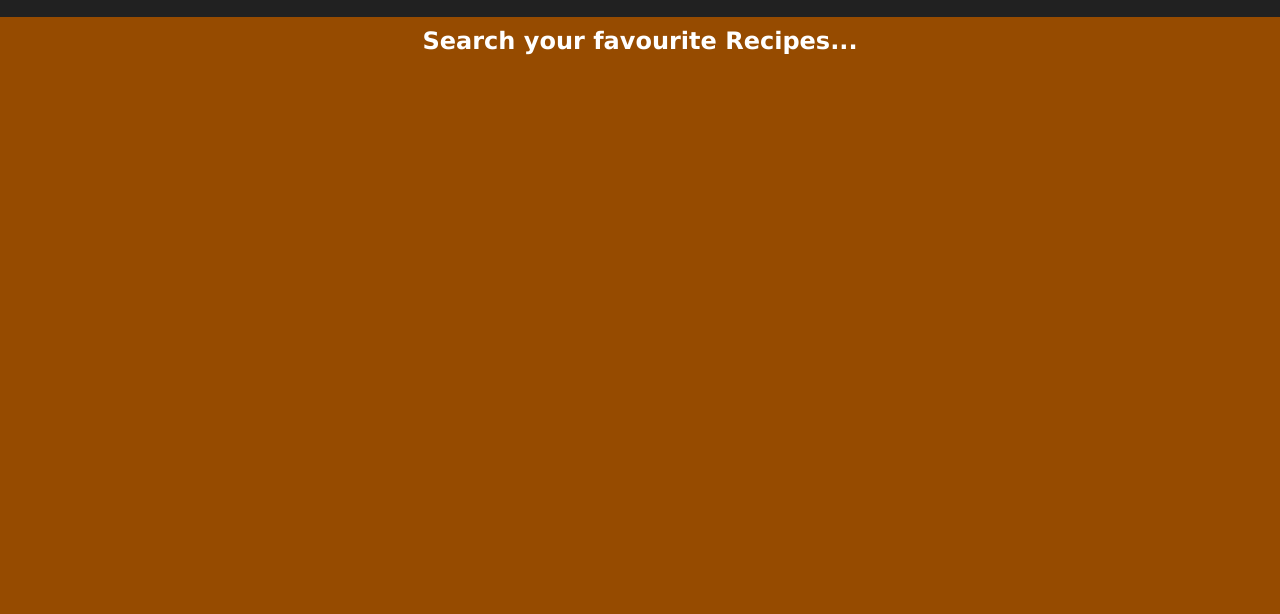
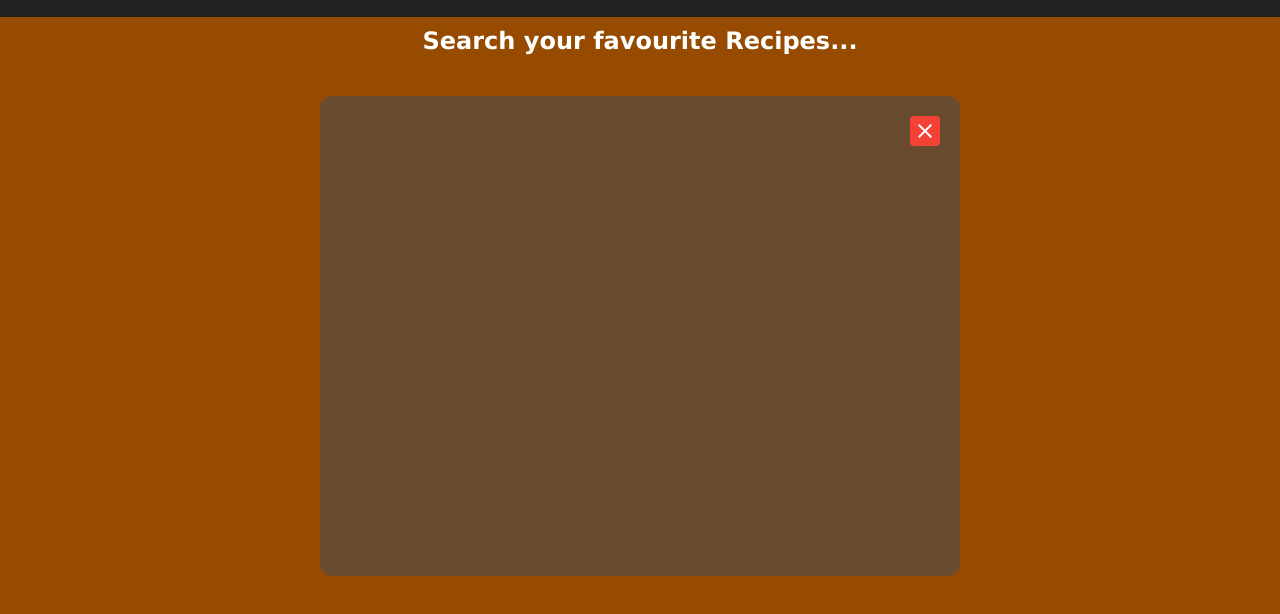
Before and after one commit to prtkvs/Recipe-App, a plain HTML site: page index.html in a window 1280 px wide. Shown: the part 64-678 px from the top of the page. Drawn offline with nearby package versions, Linux system fonts and the light colour scheme.

Commit message:
width changed

```diff
--- a/style.css
+++ b/style.css
@@ -109,7 +109,7 @@ form button[type="submit"]:hover,.recipe button:hover,.recipe-close-btn:hover {
 }
 
 .recipe-details{
-    display: none;
+    display: flex;
     position: fixed;
     top: 50%;
     left: 50%;
@@ -117,7 +117,7 @@ form button[type="submit"]:hover,.recipe button:hover,.recipe-close-btn:hover {
     background-color: #694c2f;
     -webkit-transform: translate(-50%,-50%);
     border-radius: 12px;
-    width: 80%;
+    width: 50%;
     height: 60%;
     font-size: 20px;
     transition : all 0.5s ease-in-out;
```
